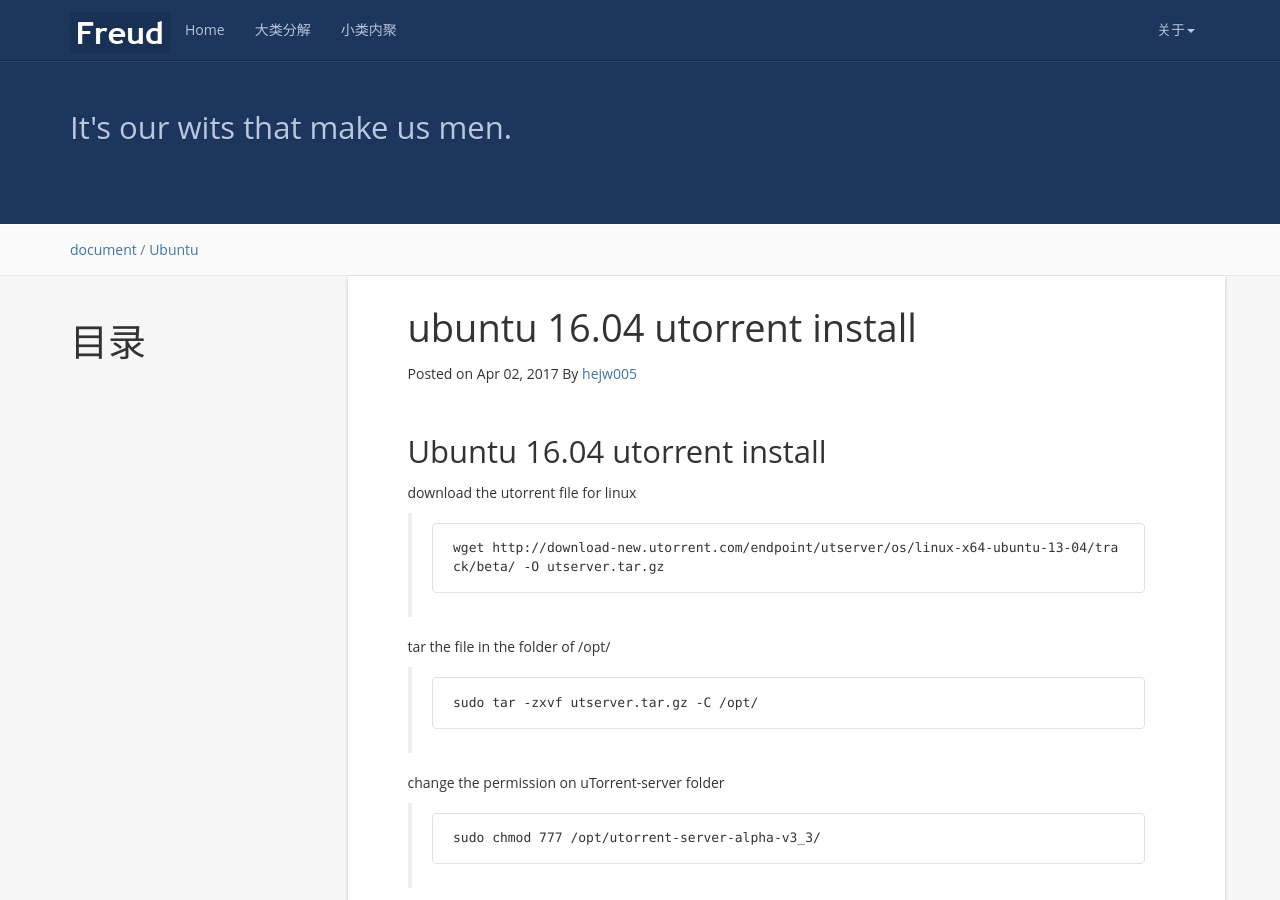
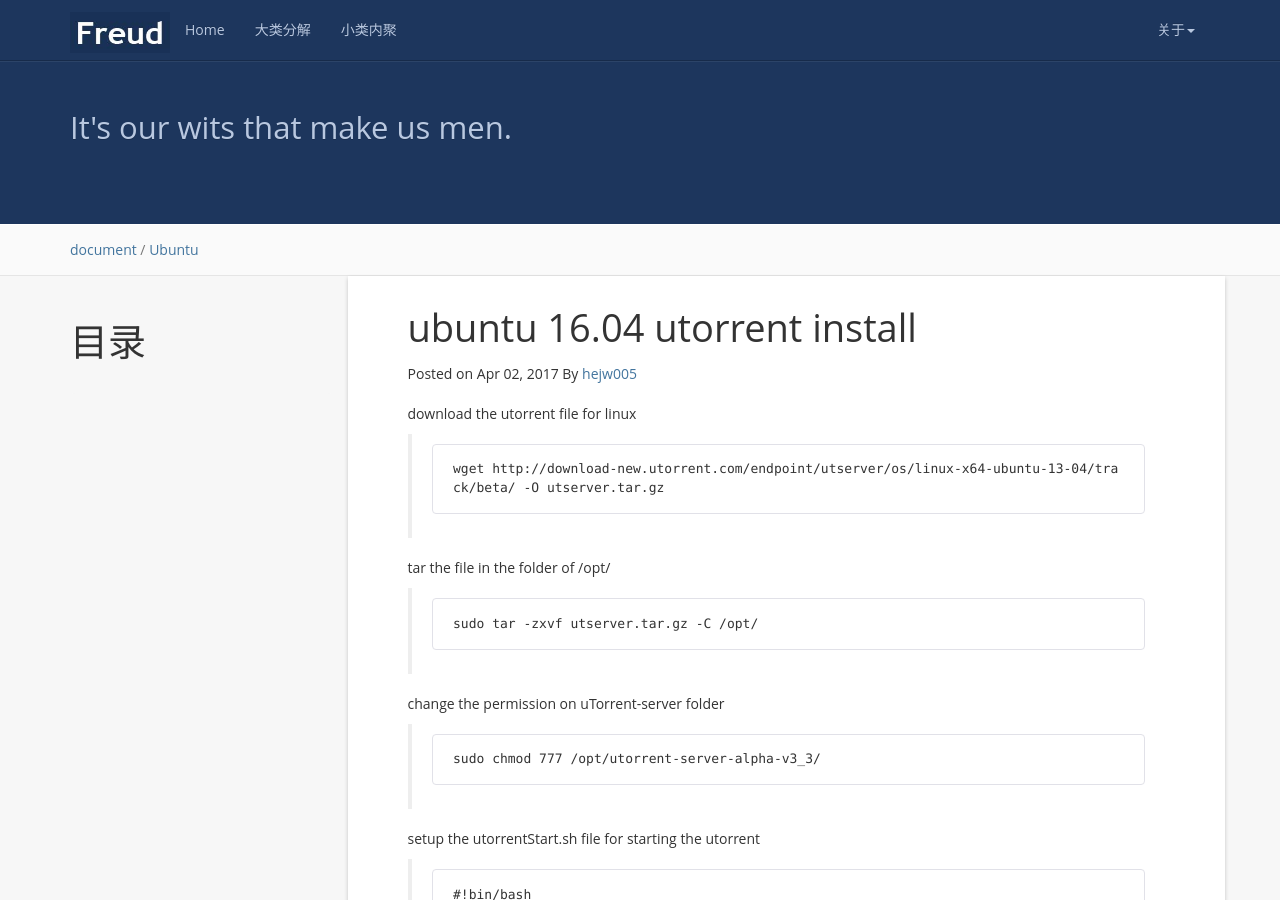
Before and after one commit to h005/h005.github.io, a Jekyll site: the page built from _posts/2017-04-02-Ubuntu utorrent install.md, in a window 1280 px wide and 900 px high. Built offline with Jekyll 4.4.1, drawn with Linux system fonts in a browser that asks for light colours; nearby versions of some CDN libraries; comment, search, counter and statistics services are not loaded.

Commit message:
modify the titile

```diff
--- a/_posts/2017-04-02-Ubuntu utorrent install.md
+++ b/_posts/2017-04-02-Ubuntu utorrent install.md
@@ -5,8 +5,6 @@
 categories: document
 tag:	Ubuntu
 ---
-
-## Ubuntu 16.04 utorrent install
 
 
 download the utorrent file for linux
```
Also changed, not shown: _posts/2017-04-01-vim commands.md (+0 -2 lines).
